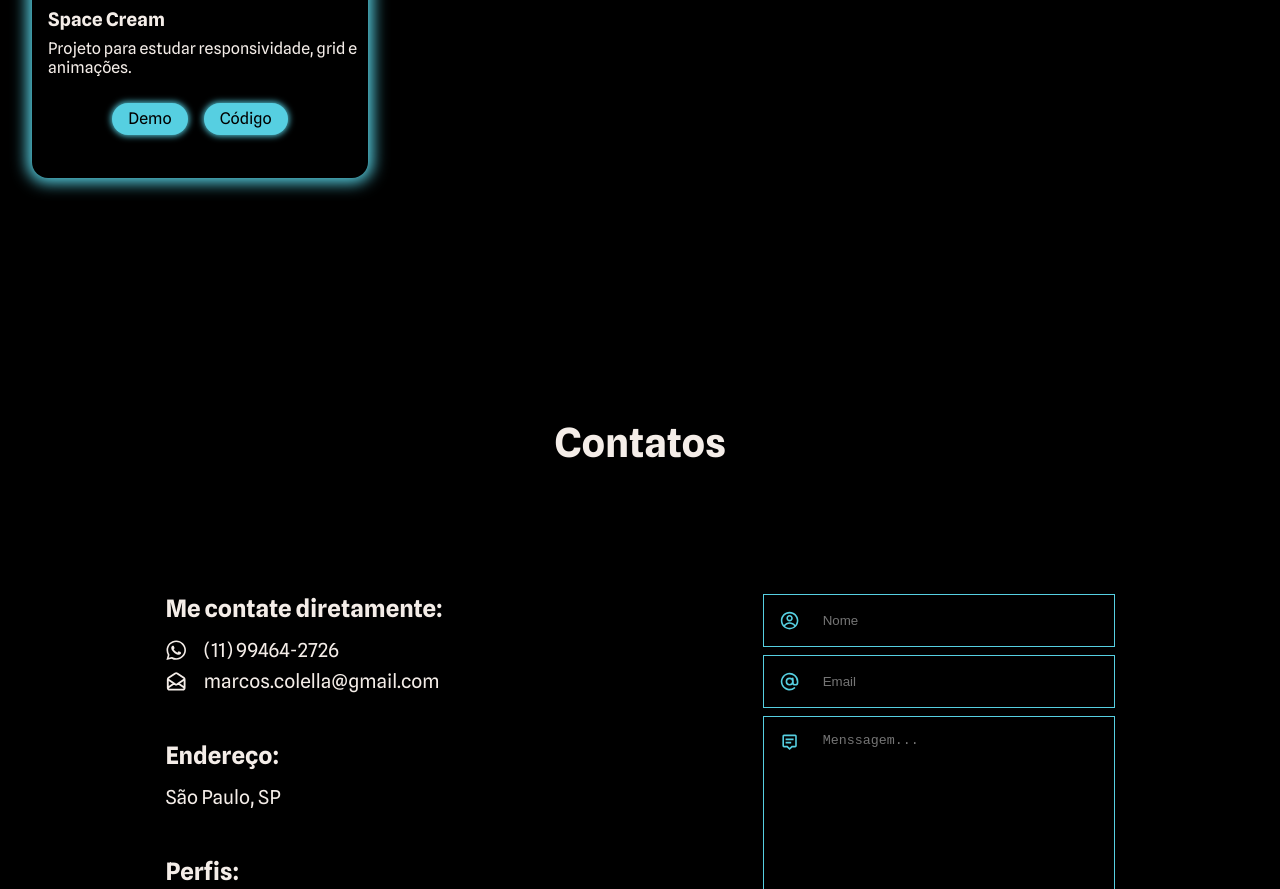
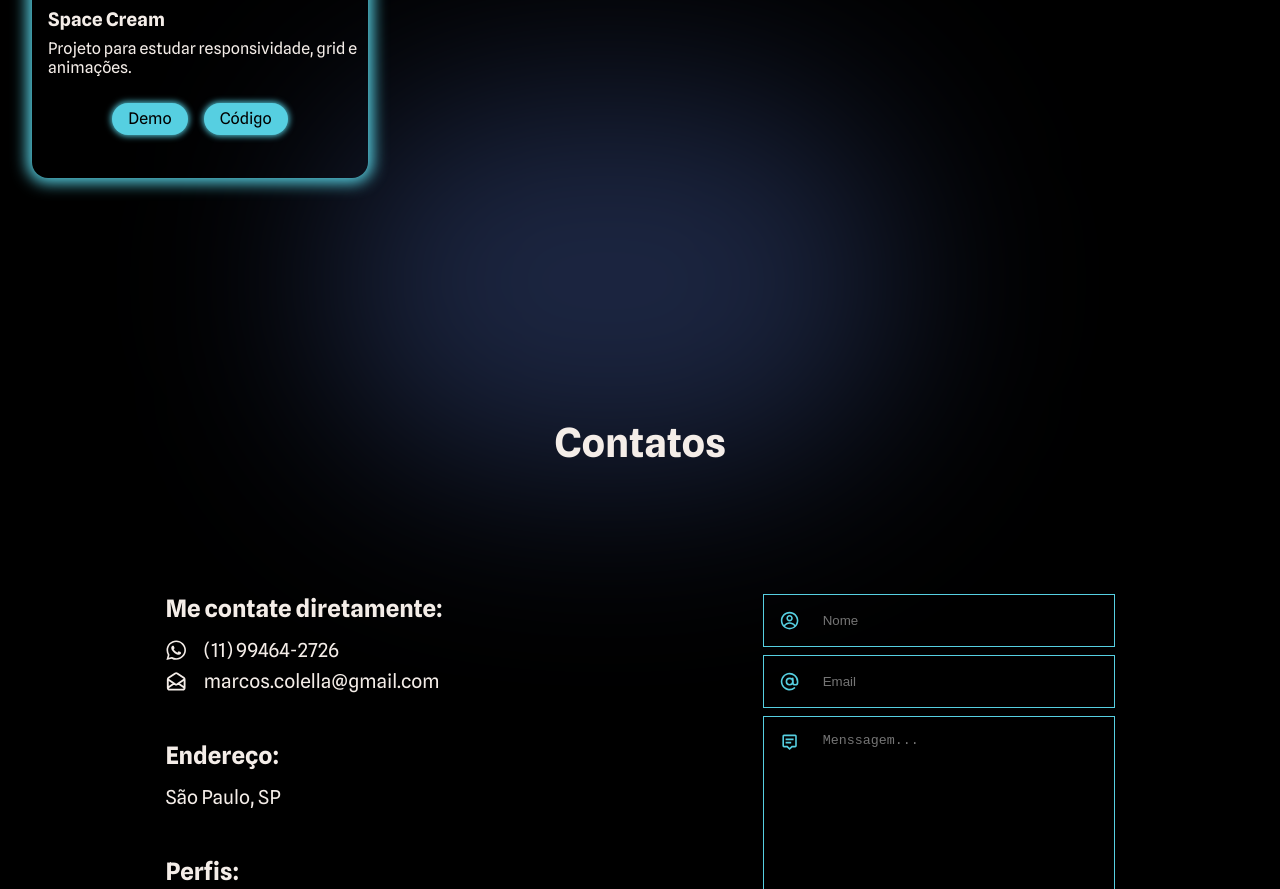
Before and after one commit to ColellaDev/Portfolio, a React (Vite) app: page / in a window 1280 px wide. Shown: the part 3411-4300 px from the top of the page. Built offline with nearby package versions, Linux system fonts and the light colour scheme.

Commit message:
Implementado imagem Sobre tema claro, e Blur final da página

```diff
--- a/src/components/About/index.jsx
+++ b/src/components/About/index.jsx
@@ -1,10 +1,14 @@
 import { Container } from "./styles"
 import {Zoom, Slide} from "react-awesome-reveal";
+import { useTheme } from "styled-components"
 import aboutImage from "../../assets/aboutImage.jpg"
 import aboutImage2 from "../../assets/aboutImage2.jpg"
 
 
 export function About() {
+
+    const { TITLE } = useTheme()
+
     return (
         <Container id="About">
 
@@ -14,8 +18,14 @@ export function About() {
 
                 <div className="aboutImage">
                      <Slide direction="left">
-                    <img src={aboutImage}
-                     alt="Imagem de uma mesa com um Computador, um livro e um controle de video game"/>
+                    {
+                        TITLE == "dark" ?
+                        <img src={aboutImage}
+                         alt="Imagem de uma mesa com um Computador, um livro e um controle de video game"/> :
+                         <img src={aboutImage2}
+                         alt="Imagem de uma mesa com um Computador, um livro e um controle de video game"/>
+                    }
+
                      </Slide>
                 </div>
 
--- a/src/components/Blur/index.jsx
+++ b/src/components/Blur/index.jsx
@@ -1,4 +1,4 @@
-import { HomeLeft, HomeRight, SkillsLeft, ProjectsRight, ProjectsLeft, ContactRight, ContactLeft } from './styles';
+import { HomeLeft, HomeRight, SkillsLeft, ProjectsRight, ProjectsLeft, ContactRight, ContactLeft, FinalLeft } from './styles';
 import { useTheme } from "styled-components"
 
 export function Blur() {
@@ -14,6 +14,7 @@ export function Blur() {
      <ProjectsLeft  background={TITLE === "dark" ? "#1c2642" : "rgb(221, 208, 255)"}/>
      <ContactRight  background={TITLE === "dark" ? "#1d2333" : "rgb(230, 220, 255)"}/>
      <ContactLeft  background={TITLE === "dark" ? "#1c2642" : "rgb(221, 208, 255)"}/>
+     <FinalLeft  background={TITLE === "dark" ? "#1c2642" : "rgb(221, 208, 255)"}/>
      </>
     )
 
--- a/src/components/Blur/styles.js
+++ b/src/components/Blur/styles.js
@@ -90,3 +90,16 @@ export const ContactLeft = styled.div`
   filter: blur(100px);
   z-index: -1;
 `;
+
+export const FinalLeft = styled.div`
+  position: absolute;
+  width: 45vw;
+  height: 30vw;
+  min-width: 350px;
+  top: 3500px;
+  left: 25vw;
+  border-radius: 764px;
+  background: ${({ background }) => background};
+  filter: blur(100px);
+  z-index: -1;
+`;
```
Also changed, not shown: src/assets/aboutImage2.jpg.
